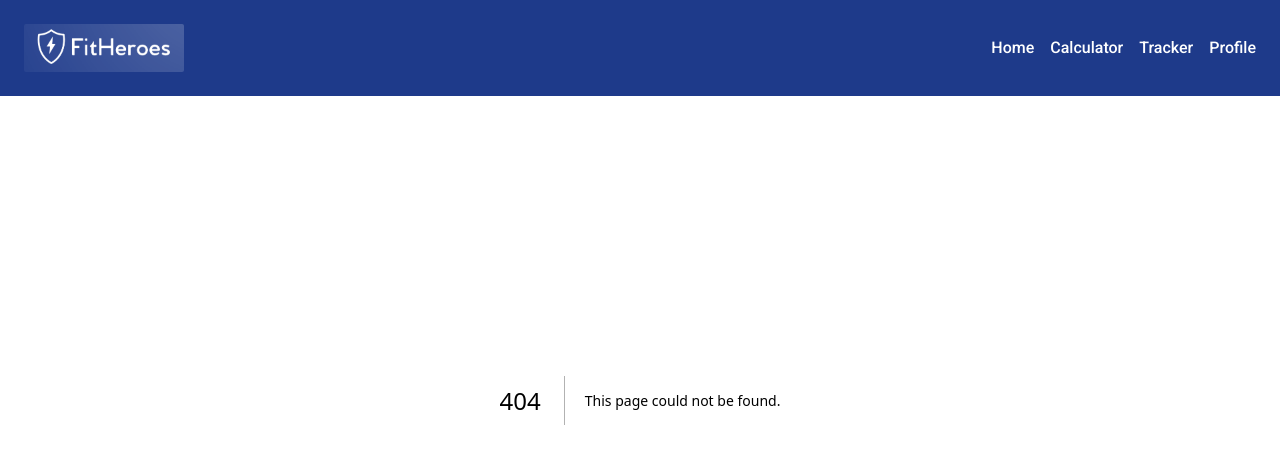
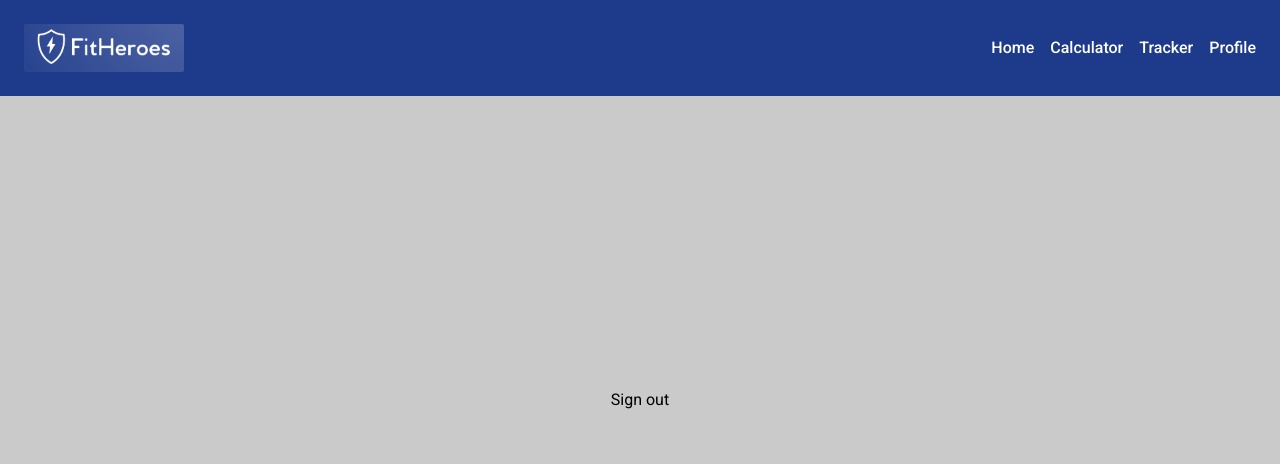
Before and after one commit to pn-code/fit-reservation, a Next.js app: page /profile in a window 1280 px wide. Before the commit this address had no page. Shown: the top 464 px of the page. Built offline with nearby package versions, Linux system fonts and the light colour scheme; no server answers.

Commit message:
Initial profile page

```diff
--- /dev/null
+++ b/app/profile/page.tsx
@@ -0,0 +1,21 @@
+"use client"
+import { useAuth } from "@clerk/nextjs";
+import { useRouter } from "next/navigation";
+
+function ProfilePage() {
+	const { signOut } = useAuth();
+    const router = useRouter();
+
+    const signOutUser = async () => {
+        await signOut();
+        router.refresh();
+    }
+
+	return (
+		<main className="h-screen w-full flex justify-center items-center">
+			<button onClick={signOutUser}>Sign out</button>
+		</main>
+	);
+}
+
+export default ProfilePage;
```
